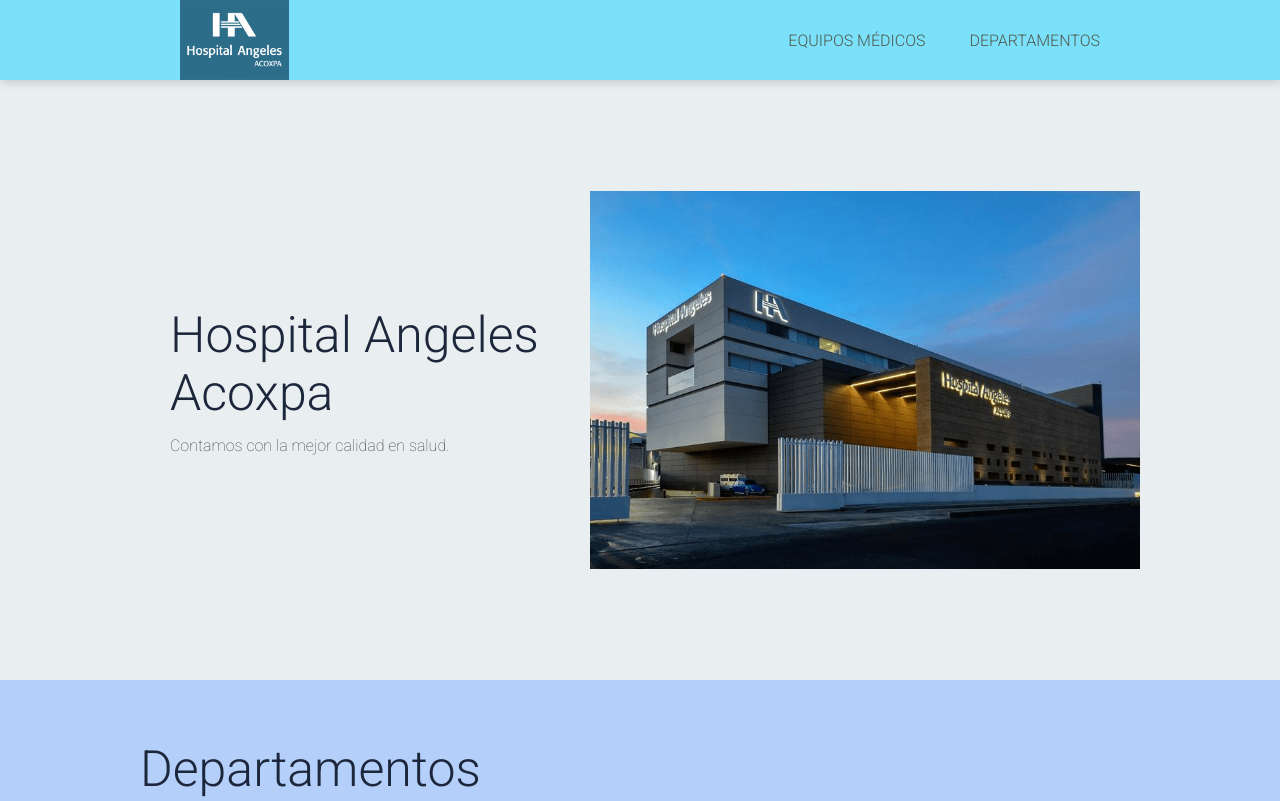
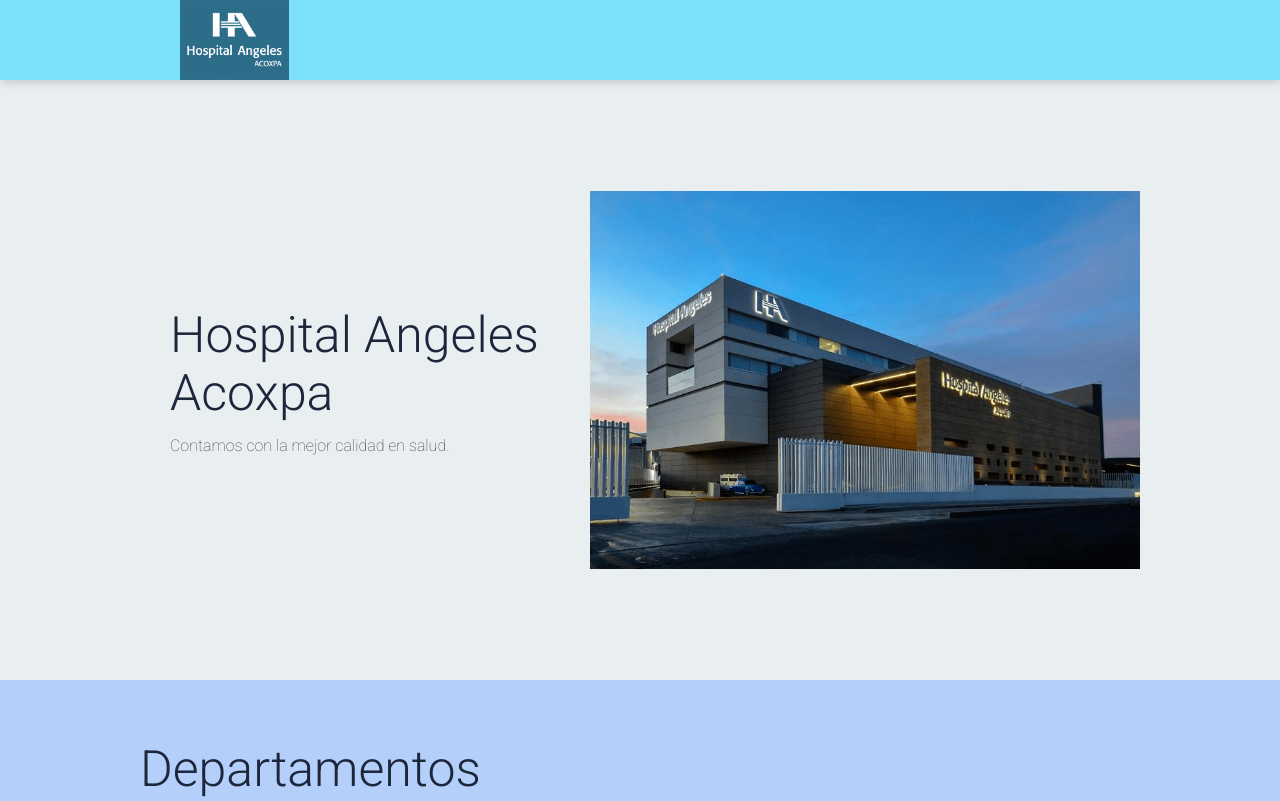
Before and after one commit to Leonlml/Leonlml.github.io, a plain HTML site: page index.html in a window 1280 px wide. Shown: the top 801 px of the page. Drawn offline with nearby package versions, Linux system fonts and the light colour scheme.

Commit message:
index.html

```diff
--- a/index.html
+++ b/index.html
@@ -21,7 +21,7 @@
 
     <meta property="og:type" content="website">
     <meta property="og:url" content="https://leonardolml.online">
-    <meta property="og:title" content="Aprende CSS desde cero">
+    <meta property="og:title" content="">
     <meta property="og:description"
         content="Contamos con la mejor calidad en salud.">
     <meta property="og:image" content="https://leonardolml.online/img/image.jfif">
@@ -34,10 +34,6 @@
             <section class="contenedor nav">
                 <div class="logo">
                     <img src="img/hospital-angeles-acoxpa.png" alt="">
-                </div>
-                <div class="enlaces-header">
-                    <a href="#">EQUIPOS MÉDICOS</a>
-                    <a href="#">DEPARTAMENTOS</a>
                 </div>
                 <div class="hamburguer">
                     <i class="fas fa-bars"></i>
```
